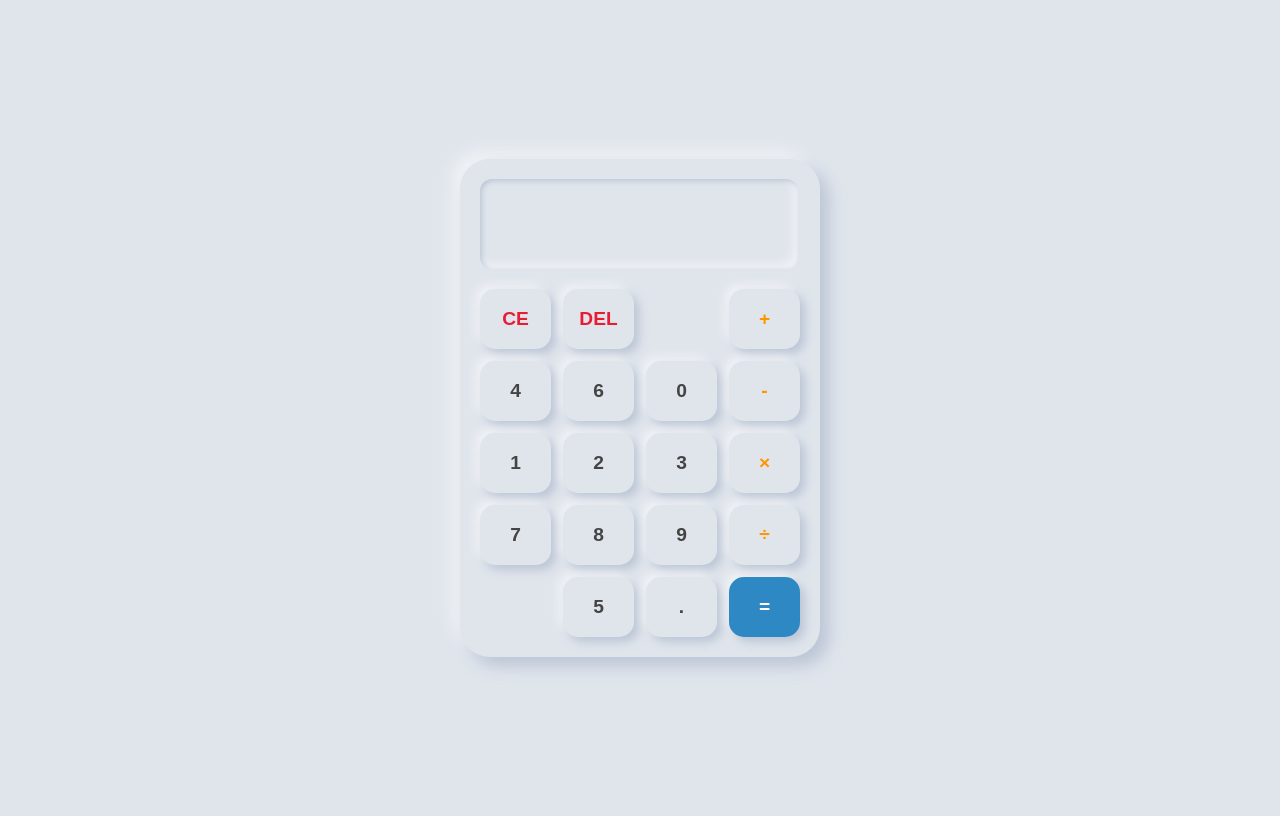
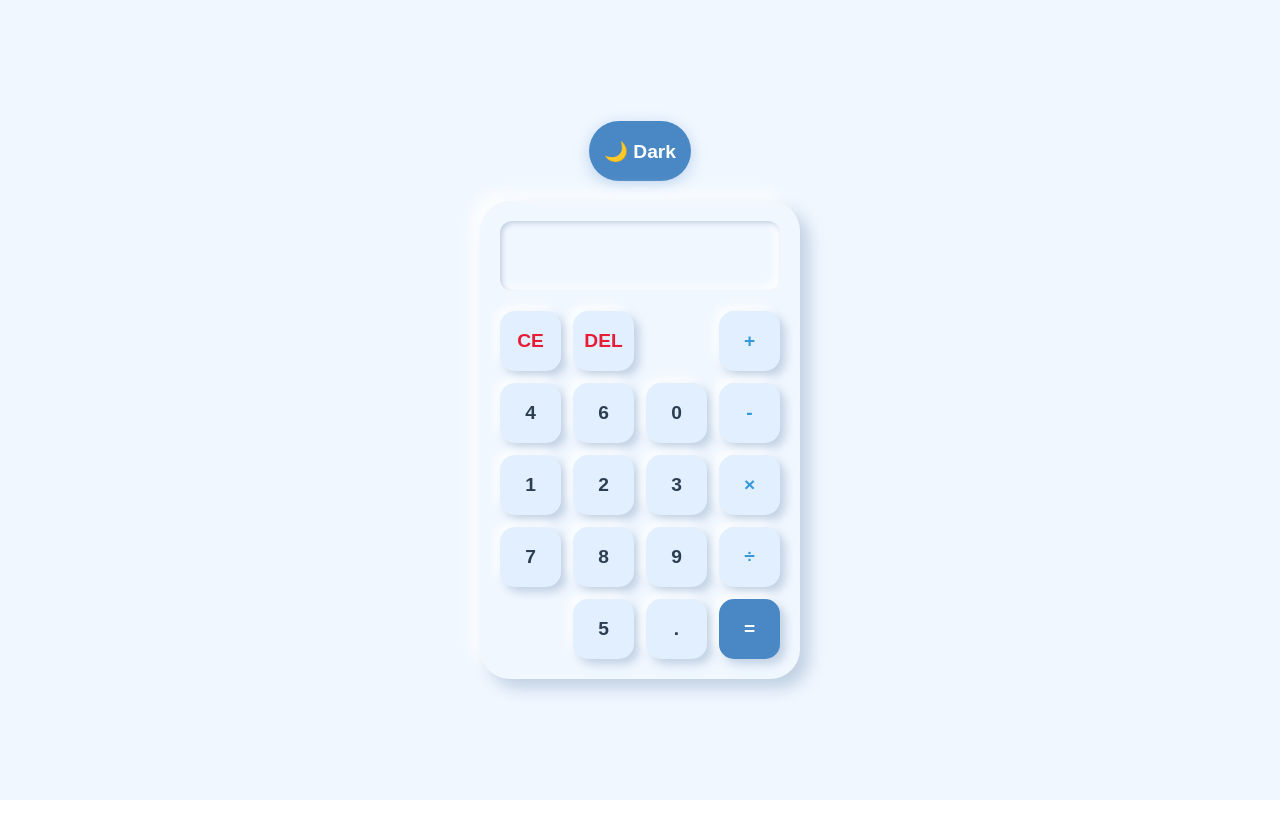
Before and after one commit to Etan315/calculator, a React (Create React App) app: page / in a window 1280 px wide. Built offline with nearby package versions, Linux system fonts and the light colour scheme.

Commit message:
feat: added themes for light and dark theme.

```diff
--- a/src/App.css
+++ b/src/App.css
@@ -1,23 +1,59 @@
-:root {
+/* Light Mode - "Ice Blue" */
+.light-theme {
+  --bg-app: #f0f7ff;
+  --btn-bg: #e1efff;
+  --text-main: #2c3e50;
   --primary: #4988C4;
-  --bg-app: #e0e5ec;
-  --btn-bg: #e0e5ec;
-  --text-main: #444;
-  --op-color: #ff9500;
-  --equal-color: #2e88c4;
-  --shadow-dark: rgba(163, 177, 198, 0.6);
-  --shadow-light: rgba(255, 255, 255, 0.5);
+  --shadow-dark: rgba(173, 191, 213, 0.7);
+  --shadow-light: rgba(255, 255, 255, 0.9);
+  --display-bg: #ffffff;
 }
 
+/* Dark Mode - "Midnight Ocean" */
+.dark-theme {
+  --bg-app: #1a2634;
+  --btn-bg: #1a2634;
+  --text-main: #d1e3f8;
+  --primary: #5dade2;
+  --shadow-dark: rgba(10, 15, 22, 0.8);
+  --shadow-light: rgba(255, 255, 255, 0.05);
+  --display-bg: #111b27;
+}
 body {
   background-color: var(--bg-app);
+}
+
+* {
+  box-sizing: border-box;
+  margin: 0;
+  padding: 0;
+}
+.theme-toggle {
+  background: var(--primary);
+  color: white;
+  border: none;
+  padding: 8px 15px;
+  border-radius: 50px;
+  cursor: pointer;
+  margin-bottom: 20px;
+  font-weight: bold;
+  box-shadow: 0 4px 15px rgba(73, 136, 196, 0.3);
+  transition: transform 0.2s;
+}
+
+.theme-toggle:hover {
+  transform: translateY(-2px);
+  filter: brightness(1.1);
 }
 
 .App {
   display: flex;
   justify-content: center;
+  flex-direction: column;
   align-items: center;
   height: 100vh;
+  background-color: var(--bg-app);
+  transition: background-color 0.3s ease;
 }
 
 .calculator-container {
@@ -30,7 +66,7 @@ body {
 }
 
 .display-text {
-  width: 87%;
+  width: 100%;
   height: 70px;
   margin-bottom: 20px;
   padding: 10px 20px;
@@ -48,7 +84,7 @@ body {
 .btn-container {
   display: grid;
   grid-template-columns: repeat(4, 1fr);
-  gap: 12px; /* Adds space between buttons */
+  gap: 12px;
 }
 
 button {
@@ -71,9 +107,8 @@ button:active {
   transform: scale(0.98);
 }
 
-/* Specific button styles */
 .operation {
-  color: var(--op-color);
+  color: #3498db;
 }
 
 .btn-clear, .btn-del {
@@ -81,10 +116,15 @@ button:active {
 }
 
 .equal {
-  background: var(--equal-color);
+  background: var(--primary);
   color: white;
 }
 
 .empty {
-  visibility: hidden; /* Hide the empty buttons but keep their space */
+  visibility: hidden;
 }
+
+.display-text {
+  color: var(--primary);
+  font-weight: bold;
+}
--- a/src/App.js
+++ b/src/App.js
@@ -6,6 +6,7 @@ import { solveExpression } from "./js/solveExpression";
 function App() {
   const [numbers] = useState(() => getRandomNums());
   const [display, setDisplay] = useState("");
+  const [darkMode, setDarkMode] = useState(false);
 
   const handleNumDisplay = (val) =>{
     setDisplay(display + val);
@@ -26,7 +27,14 @@ function App() {
   }
 
   return (
-    <div className="App">
+    <div className={`App ${darkMode ? "dark-theme" : "light-theme"}`}>
+      <button
+          className="theme-toggle"
+          onClick={() => setDarkMode(!darkMode)}
+        >
+          {darkMode ? "☀️ Light" : "🌙 Dark"}
+        </button>
+
       <div className="calculator-container">
         <input type="text" className="display-text" value={display} />
         <div className="btn-container">
```
